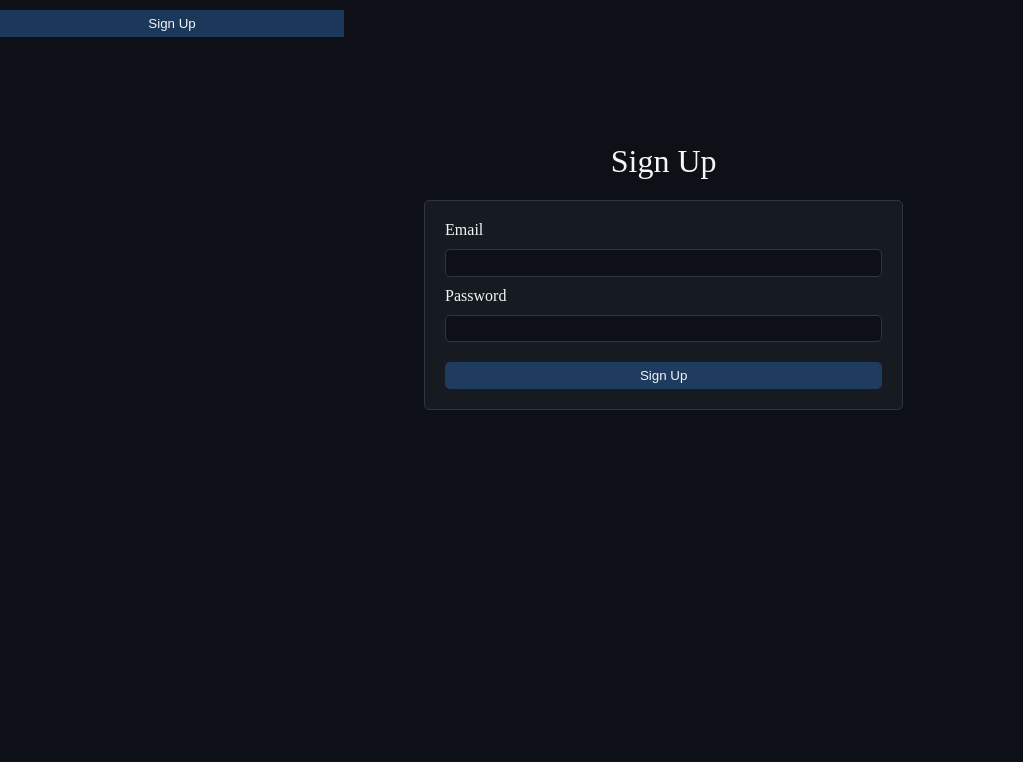
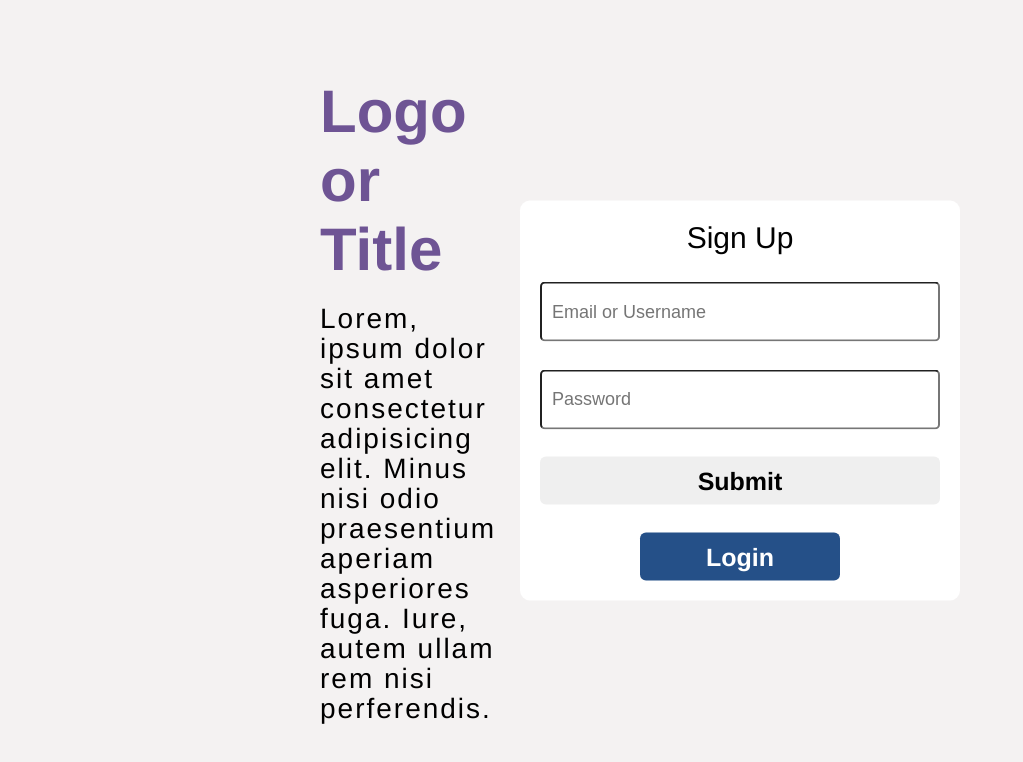
Before and after one commit to mmertune-deprecated-projects/Tech-Reddit, a React (Create React App) app: page /auth in a window 1280 px wide. Shown: the top 762 px of the page, without its empty margins (0-1023 px from the left). Built offline with nearby package versions, Linux system fonts and the light colour scheme.

Commit message:
Authpage Logic/CSS Update

```diff
--- a/src/index.css
+++ b/src/index.css
@@ -1,13 +1,25 @@
 :root {
   --dark-blue: #0d1117;
   --dark-navy: #161b22;
-  --dark-grey: #30363d;
   --light-purple: #6e5494;
   --cool-blue: rgb(37, 80, 136);
-  --cool-blue-opaque:rgb(37, 80, 136, 0.6);
+  --cool-blue-opaque: rgba(37, 80, 136, 0.6);
   --soft-white: #f5f5f5;
+  --grey-light-1: #faf9f9;
+  --grey-light-2: #f4f2f2;
+  --grey-light-3: #f0eeee;
+  --grey-light-4: #ccc;
+  --grey-dark-1: #333;
+  --grey-dark-2: #777;
+  --grey-dark-3: #999;
+  --shadow-dark: 0 2rem 6rem rgba(0, 0, 0, 0.3);
+  --shadow-light: 0 2rem 5rem rgba(0, 0, 0, 0.06);
+  --line: 1px solid var(--color-grey-light-2);
 }
-* {
+
+*,
+*::before,
+*::after {
   margin: 0;
   padding: 0;
   box-sizing: border-box;
@@ -15,12 +27,32 @@
 html {
   width: 100vw;
   height: 100vh;
+  font-size: 62.5%;
 }
 body {
   width: 100%;
   height: 100%;
+  font-family: Helvetica, Arial, sans-serif;
+  font-size: 1.6rem;
+  background-color: var(--grey-light-2);
 }
+
 #root {
   width: 100%;
   height: 100%;
 }
+
+.btn {
+  font-family: inherit;
+  border: none;
+  border-radius: 6px;
+  font-size: 1.7rem;
+  line-height: 4.8rem;
+  padding: 0 1.6rem;
+  cursor: pointer;
+}
+
+.btn_valid {
+  color: #fff;
+  background-color: var(--cool-blue);
+}
--- a/src/pages/authPage/AuthPage.js
+++ b/src/pages/authPage/AuthPage.js
@@ -1,17 +1,14 @@
-import { useEffect, useState } from "react";
+import { React, useState, useEffect } from "react";
 import { useLocation } from "react-router-dom";
+
 import classes from "./AuthPage.module.css";
 
 function AuthPage() {
-  const linkProp = useLocation();
-
   const [isLogin, setIsLogin] = useState(false);
   const [email, setEmail] = useState("");
   const [password, setPassword] = useState("");
 
-  const toggleHandler = () => {
-    setIsLogin(!isLogin);
-  };
+  const linkProp = useLocation();
 
   // Uses prop from Link on Homepage to change AuthPage
   useEffect(() => {
@@ -20,38 +17,62 @@ function AuthPage() {
     }
   }, []);
 
+  const submitHandler = (e) => {
+    e.preventDefault();
+    return;
+  };
+
+  const toggleHandler = () => {
+    setIsLogin(!isLogin);
+  };
+
   return (
     <div className={classes.main_container}>
-      <h1 className={classes.title}>{isLogin ? "Login" : "Sign Up"}</h1>
-      <form className={`${classes.form} ${classes.box_curve}`}>
-        <div className={classes.email_container}>
-          <label className={classes.label}>Email</label>
+      <div className={classes.info}>
+        <h2 className={classes.title}>Logo or Title</h2>
+        <p className={classes.description}>
+          Lorem, ipsum dolor sit amet consectetur adipisicing elit. Minus nisi
+          odio praesentium aperiam asperiores fuga. Iure, autem ullam rem nisi
+          perferendis.
+        </p>
+      </div>
+      <form className={classes.form}>
+        <span className={classes.header}>{isLogin ? "Login" : "Sign Up"}</span>
+        <div className={classes.text_container}>
           <input
-            className={`${classes.box_curve}`}
-            type="email"
+            className={classes.text_input}
+            type="text"
             onChange={(e) => setEmail(e.target.value)}
             value={email}
+            placeholder="Email or Username"
           />
         </div>
         <div className={classes.email_container}>
-          <label className={classes.label}>Password</label>
           <input
-            className={`${classes.box_curve}`}
+            className={classes.text_input}
             type="password"
             onChange={(e) => setPassword(e.target.value)}
             value={password}
+            placeholder="Password"
           />
-        </div>{" "}
+        </div>
         <button
-          className={`${classes.toggler} ${classes.box_curve}`}
+          className={`btn ${classes.btn_submit} ${
+            //minor input check validation, needs more
+            email && password && "btn_valid"
+          }`}
+          onClick={submitHandler}
+        >
+          Submit
+        </button>
+
+        <input
+          className={`btn ${classes.btn_toggle}`}
+          type="button"
+          value={!isLogin ? "Login" : "Sign Up"}
           onClick={toggleHandler}
-        >
-          {isLogin ? "Login" : "Sign Up"}
-        </button>
+        />
       </form>
-      <button className={classes.toggler} onClick={toggleHandler}>
-        {isLogin ? "Login" : "Sign Up"}
-      </button>
     </div>
   );
 }
--- a/src/pages/authPage/AuthPage.module.css
+++ b/src/pages/authPage/AuthPage.module.css
@@ -1,68 +1,63 @@
-/*
---dark-blue: #0d1117;
---dark-navy: #161b22;
---dark-grey: #333;
---light-purple: #6e5494;
---cool-blue: #4078c0;
---soft-white: #f5f5f5;
-*/
+.main_container {
+  /* background-color: aqua; */
+  position: absolute;
+  top: 50%;
+  left: 50%;
+  transform: translate(-50%, -50%);
+  display: flex;
+  align-items: center;
+  justify-content: space-between;
+}
 
-.main_container {
-  display: grid;
-  width: 100%;
-  height: 100%;
-  grid-gap: 20px;
-  grid-template-rows: 1fr repeat(2, auto) 3fr;
-  grid-template-areas:
-    ".  .....  ."
-    ".  title  ."
-    ".  form   ."
-    ".  .....  .";
-  background-color: var(--dark-blue);
+.title {
+  font-size: 6rem;
+  color: var(--light-purple);
+  margin-bottom: 2rem;
 }
-.title {
-  grid-area: title;
-  margin: 0 auto;
-  color: var(--soft-white);
-  font-weight: 100;
+
+.description {
+  font-size: 2.8rem;
+  line-height: 3rem;
+  letter-spacing: 2px;
 }
+
 .form {
-  grid-area: form;
+  height: 40rem;
   display: flex;
   flex-direction: column;
-  width: 80%;
-  margin: 0 auto;
-  padding: 20px;
-  background-color: var(--dark-navy);
-  border: solid var(--dark-grey) 1px;
+  justify-content: space-between;
+  align-items: center;
+  padding: 2rem;
+  border-radius: 1rem;
+  flex-wrap: wrap;
+  background-color: #fff;
+  margin-left: 2rem;
+}
+
+.header {
+  font-size: 3rem;
+}
+
+.text_input {
+  font-size: 1.8rem;
+  padding: 1rem;
+  background-color: transparent;
   border-radius: 5px;
+  width: 40rem;
+  height: 6rem;
 }
-.email_container {
-  margin-bottom: 10px;
+.btn_submit,
+.btn_toggle {
+  font-size: 2.5rem;
+  font-weight: 600;
 }
-.label {
-  color: var(--soft-white);
+.btn_submit {
+  width: 100%;
 }
-.email_container input {
-  width: 100%;
-  height: 1.7rem;
-  color: var(--soft-white);
-  background-color: var(--dark-blue);
-  border: solid var(--dark-grey) 1px;
-  border-radius: 5px;
-  margin-top: 10px;
-  padding: 0 10px;
+
+.btn_toggle {
+  color: #fff;
+
+  width: 20rem;
+  background-color: var(--cool-blue);
 }
-.toggler {
-  margin-top: 10px;
-  height: 1.7rem;
-  background-color: var(--cool-blue-opaque);
-  color: var(--soft-white);
-  border: none;
-  cursor: pointer;
-}
-.toggler:hover {
-background-color: var(--cool-blue);}
-.box_curve {
-  border-radius: 5px;
-}
```
